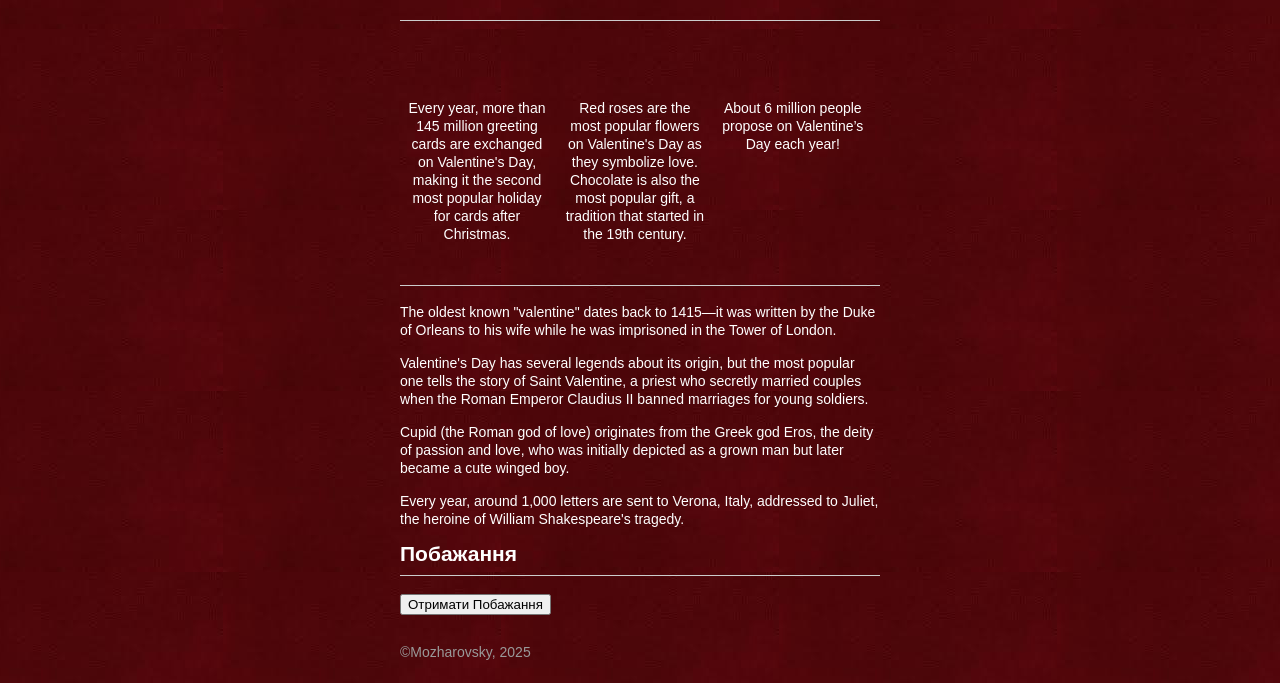
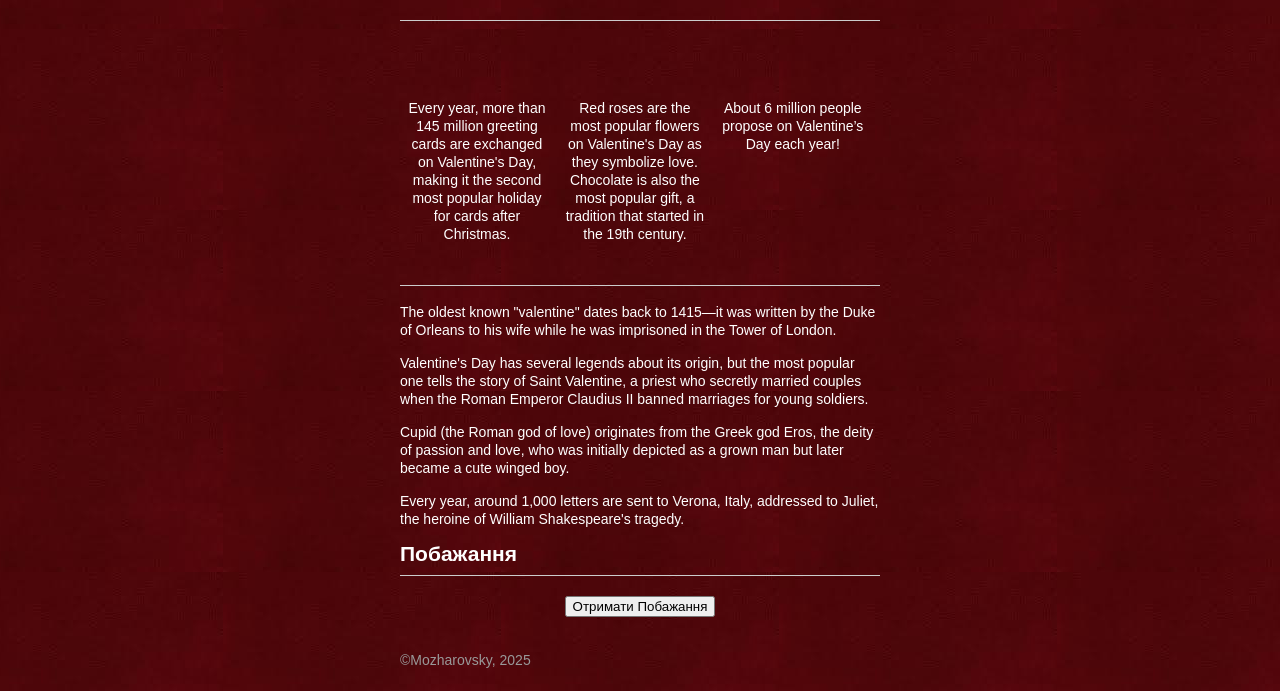
Before and after one commit to MKA09245/Valentine-s-Day, a plain HTML site: page index.html in a window 1280 px wide. Shown: the part 333-1024 px from the top of the page. Drawn offline with Linux system fonts and the light colour scheme.

Commit message:
Змінено розташування кнопки

```diff
--- a/style.css
+++ b/style.css
@@ -77,3 +77,7 @@ h2 {
   justify-content: space-between;
   color: #999999;
 }
+button {
+  display: block;
+    margin: 20px auto
+}
```
